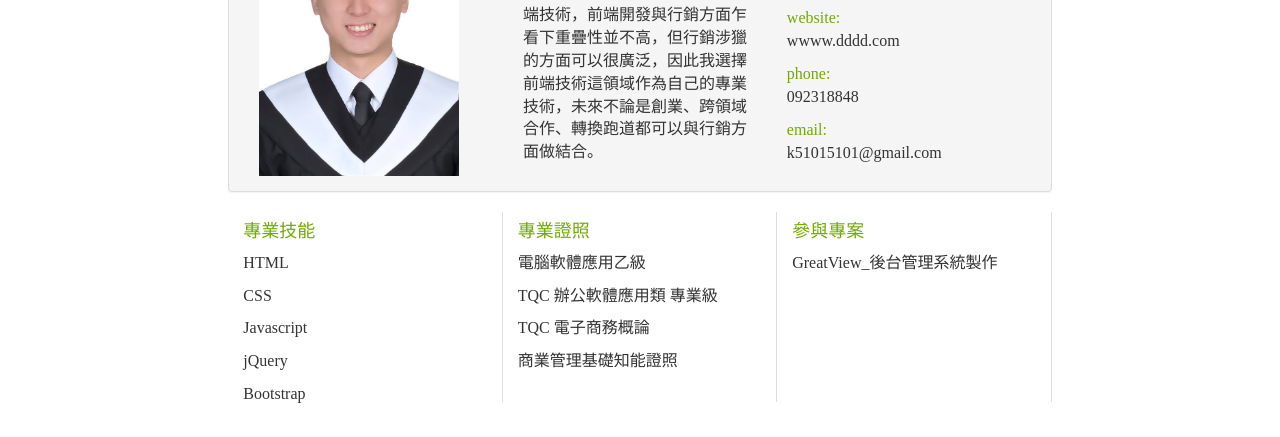
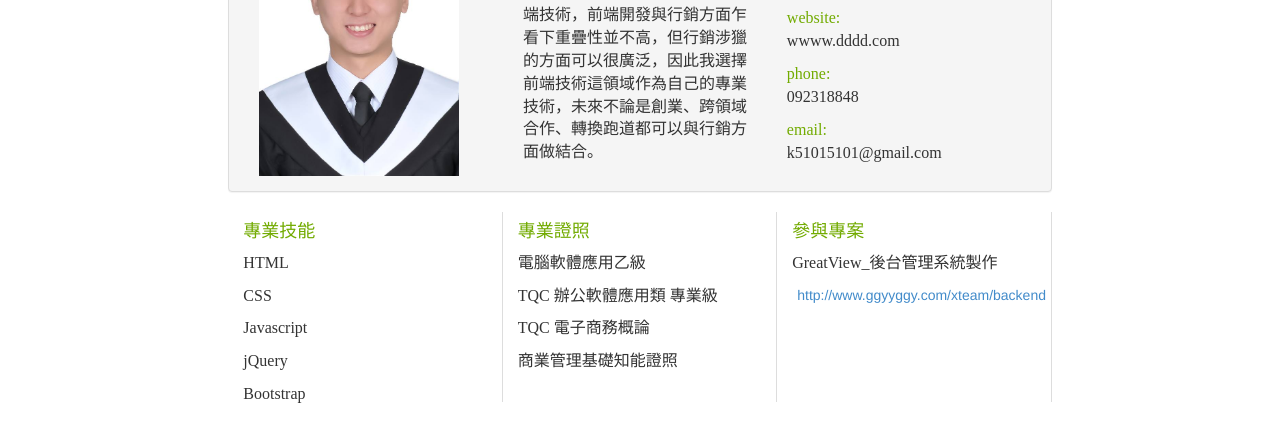
Before and after one commit to jonas0418/jonas-resume, a plain HTML site: page index.html in a window 1280 px wide. Shown: the part 297-734 px from the top of the page. Drawn offline with nearby package versions, Linux system fonts and the light colour scheme.

Commit message:
add gw backend url

```diff
--- a/index.html
+++ b/index.html
@@ -73,6 +73,7 @@
         <div class="home-skill col-md-4">
           <h4 class="home-foot">參與專案</h4>
           <p>GreatView_後台管理系統製作</p>
+          <a class="gw-web"href="http://www.ggyyggy.com/xteam/backend/#/login">http://www.ggyyggy.com/xteam/backend</a>
         </div>
       </div>
     </div>
--- a/sass/styles.scss
+++ b/sass/styles.scss
@@ -76,5 +76,8 @@ p{
 }
 .demo-img{
   margin-top: 10px;
+}
+.gw-web{
+  margin-left:5px;
 
 }
```
Also changed, not shown: stylesheets/styles.css.
